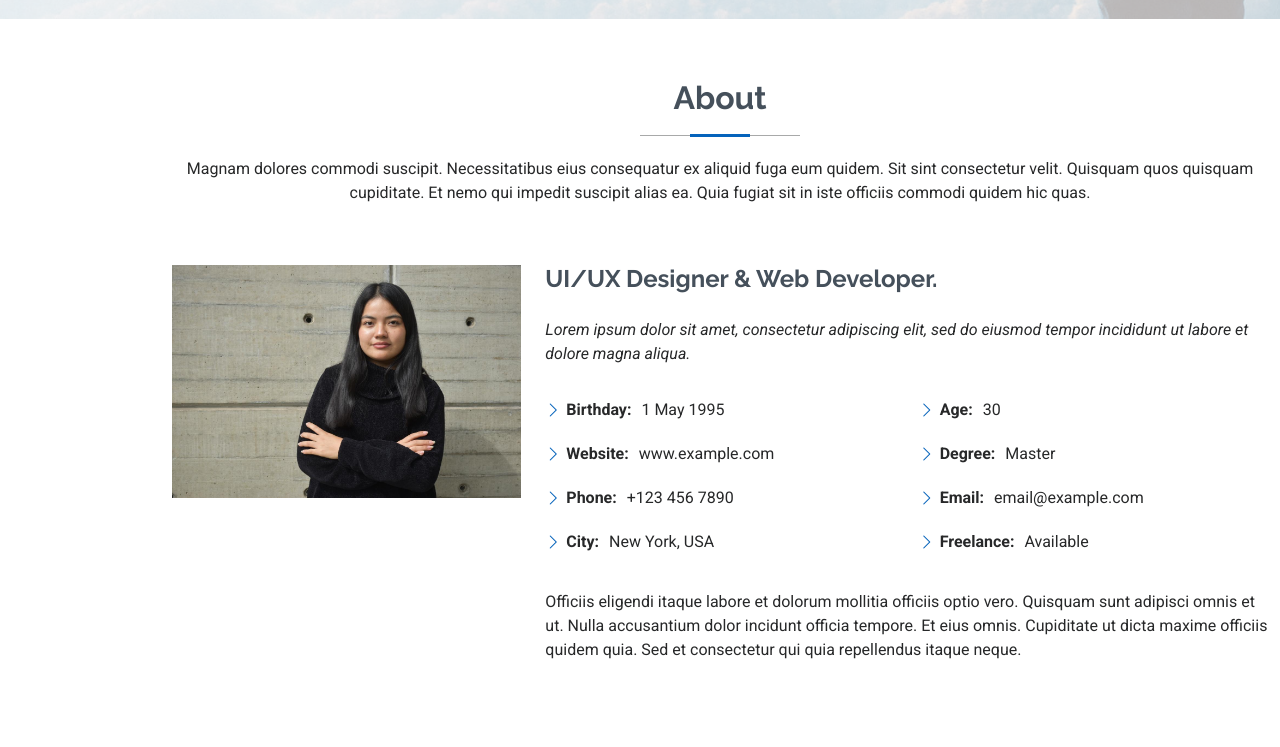
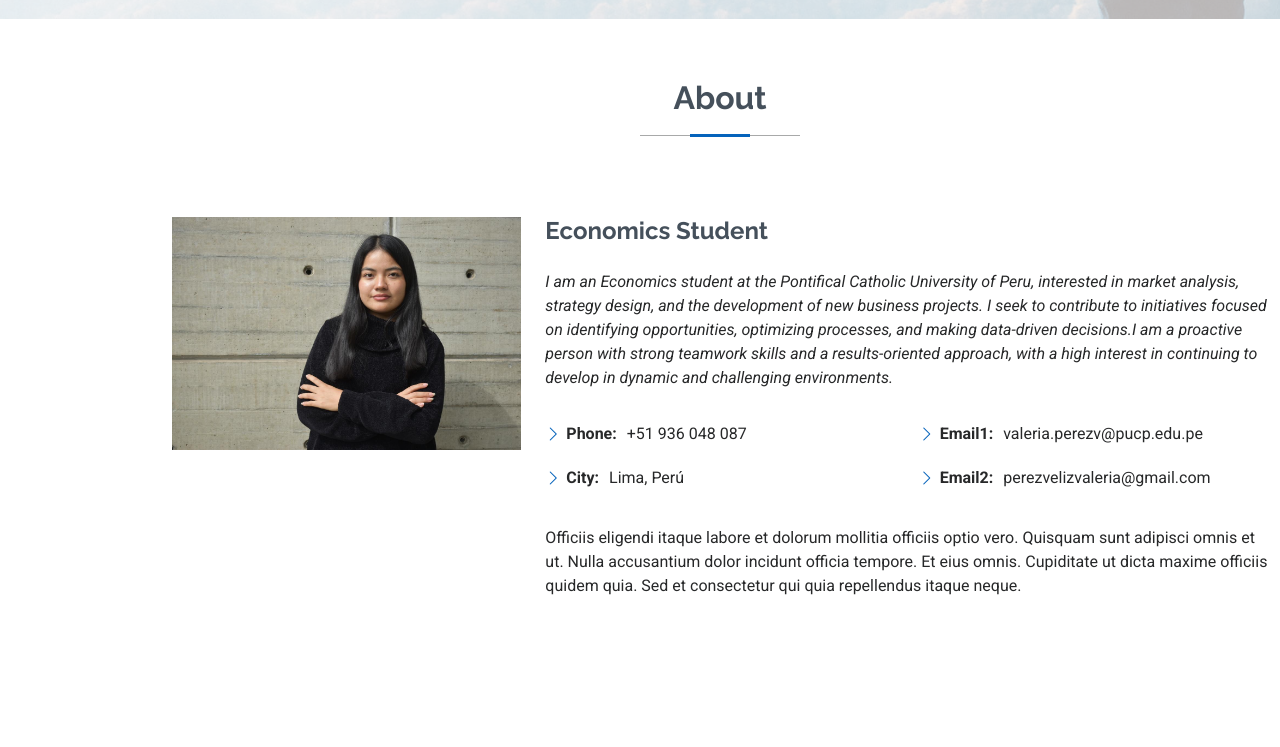
Before and after one commit to ValeriaPerezV/Portfolio, a plain HTML site: page index.html in a window 1280 px wide. Shown: the part 781-1528 px from the top of the page. Drawn offline with Linux system fonts and the light colour scheme.

Commit message:
Update index.html

```diff
--- a/index.html
+++ b/index.html
@@ -68,9 +68,6 @@
             <h2>Valeria Pérez Véliz</h2>
             <p><span class="typed" data-typed-items="Economics student">Economics</span><span class="typed-cursor typed-cursor--blink" aria-hidden="true"></span></p>
             <div class="social-links">
-              <a href="#"><i class="bi bi-twitter-x"></i></a>
-              <a href="#"><i class="bi bi-facebook"></i></a>
-              <a href="#"><i class="bi bi-instagram"></i></a>
               <a href="#"><i class="bi bi-linkedin"></i></a>
             </div>
           </div>
@@ -85,7 +82,6 @@
       <!-- Section Title -->
       <div class="container section-title" data-aos="fade-up">
         <h2>About</h2>
-        <p>Magnam dolores commodi suscipit. Necessitatibus eius consequatur ex aliquid fuga eum quidem. Sit sint consectetur velit. Quisquam quos quisquam cupiditate. Et nemo qui impedit suscipit alias ea. Quia fugiat sit in iste officiis commodi quidem hic quas.</p>
       </div><!-- End Section Title -->
 
       <div class="container" data-aos="fade-up" data-aos-delay="100">
@@ -95,26 +91,21 @@
             <img src="assets/img/profile.jpg" class="img-fluid" alt="">
           </div>
           <div class="col-lg-8 content">
-            <h2>UI/UX Designer &amp; Web Developer.</h2>
+            <h2>Economics Student</h2>
             <p class="fst-italic py-3">
-              Lorem ipsum dolor sit amet, consectetur adipiscing elit, sed do eiusmod tempor incididunt ut labore et dolore
-              magna aliqua.
+               I am an Economics student at the Pontifical Catholic University of Peru, interested in market analysis, strategy design, and the development of new business projects. I seek to contribute to initiatives focused on identifying opportunities, optimizing processes, and making data-driven decisions.I am a proactive person with strong teamwork skills and a results-oriented approach, with a high interest in continuing to develop in dynamic and challenging environments.
             </p>
             <div class="row">
               <div class="col-lg-6">
                 <ul>
-                  <li><i class="bi bi-chevron-right"></i> <strong>Birthday:</strong> <span>1 May 1995</span></li>
-                  <li><i class="bi bi-chevron-right"></i> <strong>Website:</strong> <span>www.example.com</span></li>
-                  <li><i class="bi bi-chevron-right"></i> <strong>Phone:</strong> <span>+123 456 7890</span></li>
-                  <li><i class="bi bi-chevron-right"></i> <strong>City:</strong> <span>New York, USA</span></li>
+                  <li><i class="bi bi-chevron-right"></i> <strong>Phone:</strong> <span>+51 936 048 087 </span></li>
+                  <li><i class="bi bi-chevron-right"></i> <strong>City:</strong> <span>Lima, Perú</span></li>
                 </ul>
               </div>
               <div class="col-lg-6">
                 <ul>
-                  <li><i class="bi bi-chevron-right"></i> <strong>Age:</strong> <span>30</span></li>
-                  <li><i class="bi bi-chevron-right"></i> <strong>Degree:</strong> <span>Master</span></li>
-                  <li><i class="bi bi-chevron-right"></i> <strong>Email:</strong> <span>email@example.com</span></li>
-                  <li><i class="bi bi-chevron-right"></i> <strong>Freelance:</strong> <span>Available</span></li>
+                  <li><i class="bi bi-chevron-right"></i> <strong>Email1:</strong> <span>valeria.perezv@pucp.edu.pe</span></li>
+                  <li><i class="bi bi-chevron-right"></i> <strong>Email2:</strong> <span>perezvelizvaleria@gmail.com</span></li>
                 </ul>
               </div>
             </div>
```
